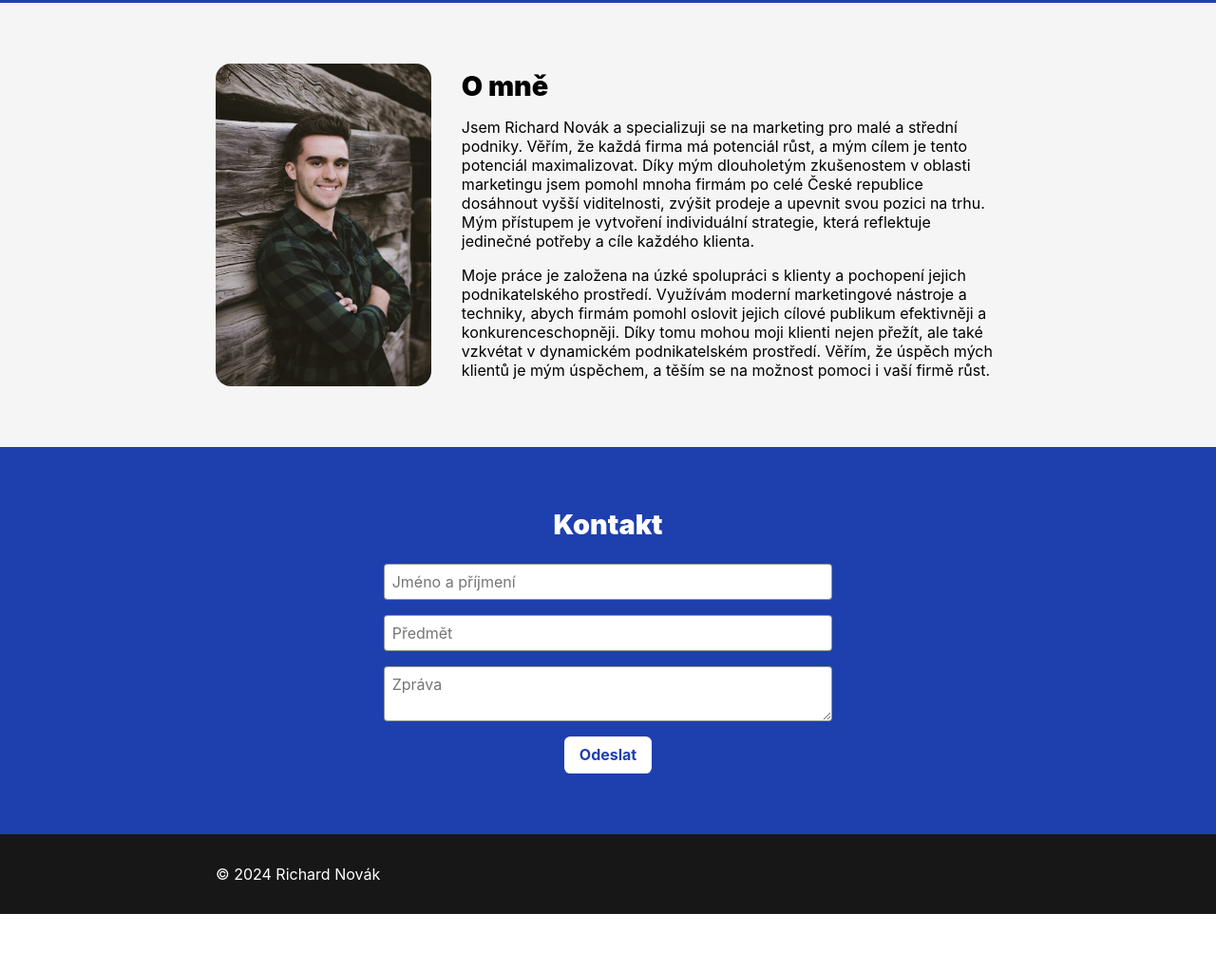
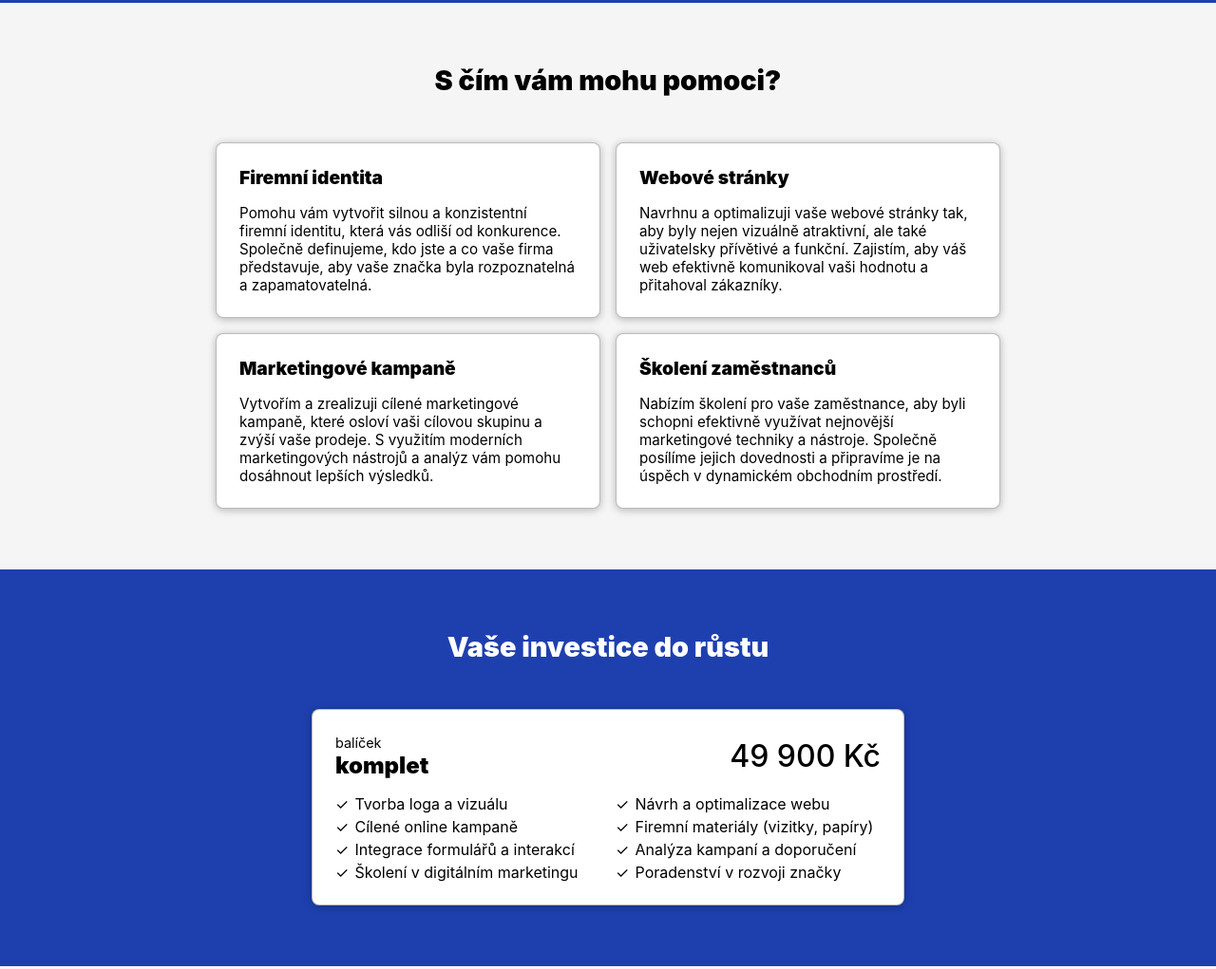
Before and after one commit to pervoj/tib-2024-pt-website, a plain HTML site: page index.html in a window 1280 px wide. Shown: the part 413-1434 px from the top of the page at 95% size. Before the commit the page ends 1376 px from the top, so only its background shows below. Drawn offline with Linux system fonts and the light colour scheme; a web font is replaced by a local one.

Commit message:
Add more sections

```diff
--- a/index.html
+++ b/index.html
@@ -21,6 +21,73 @@
         <a class="button" href="#contact">Kontaktujte mě</a>
       </div>
     </header>
+    <section class="offers">
+      <div class="wrapper">
+        <h2>S čím vám mohu pomoci?</h2>
+        <div class="content">
+          <div class="card">
+            <h3>Firemní identita</h3>
+            <p>
+              Pomohu vám vytvořit silnou a konzistentní firemní identitu, která
+              vás odliší od konkurence. Společně definujeme, kdo jste a co vaše
+              firma představuje, aby vaše značka byla rozpoznatelná a
+              zapamatovatelná.
+            </p>
+          </div>
+          <div class="card">
+            <h3>Webové stránky</h3>
+            <p>
+              Navrhnu a optimalizuji vaše webové stránky tak, aby byly nejen
+              vizuálně atraktivní, ale také uživatelsky přívětivé a funkční.
+              Zajistím, aby váš web efektivně komunikoval vaši hodnotu a
+              přitahoval zákazníky.
+            </p>
+          </div>
+          <div class="card">
+            <h3>Marketingové kampaně</h3>
+            <p>
+              Vytvořím a zrealizuji cílené marketingové kampaně, které osloví
+              vaši cílovou skupinu a zvýší vaše prodeje. S využitím moderních
+              marketingových nástrojů a analýz vám pomohu dosáhnout lepších
+              výsledků.
+            </p>
+          </div>
+          <div class="card">
+            <h3>Školení zaměstnanců</h3>
+            <p>
+              Nabízím školení pro vaše zaměstnance, aby byli schopni efektivně
+              využívat nejnovější marketingové techniky a nástroje. Společně
+              posílíme jejich dovednosti a připravíme je na úspěch v dynamickém
+              obchodním prostředí.
+            </p>
+          </div>
+        </div>
+      </div>
+    </section>
+    <section class="pricing">
+      <div class="wrapper">
+        <h2>Vaše investice do růstu</h2>
+        <div class="card">
+          <div class="title">
+            <div class="name">
+              <small>balíček</small>
+              <p>komplet</p>
+            </div>
+            <p class="price">49 900 Kč</p>
+          </div>
+          <ul class="included">
+            <li>Tvorba loga a vizuálu</li>
+            <li>Návrh a optimalizace webu</li>
+            <li>Cílené online kampaně</li>
+            <li>Firemní materiály (vizitky, papíry)</li>
+            <li>Integrace formulářů a interakcí</li>
+            <li>Analýza kampaní a doporučení</li>
+            <li>Školení v digitálním marketingu</li>
+            <li>Poradenství v rozvoji značky</li>
+          </ul>
+        </div>
+      </div>
+    </section>
     <section class="about">
       <div class="wrapper">
         <img class="portrait" src="images/portrait.jpg" alt="" />
--- a/style.css
+++ b/style.css
@@ -1,3 +1,5 @@
+/* ÚVOD */
+
 * {
   box-sizing: border-box;
   font-family: inherit;
@@ -23,6 +25,8 @@ img {
   margin-inline: auto;
   padding-inline: 1rem;
 }
+
+/* ZÁHLAVÍ */
 
 .header {
   background-color: #1e40af;
@@ -74,6 +78,8 @@ img {
   font-weight: 700;
 }
 
+/* O MNĚ */
+
 section {
   padding-block: 4rem;
 }
@@ -98,15 +104,24 @@ section {
   gap: 1rem;
 }
 
+@media (max-width: 600px) {
+  .about .wrapper {
+    grid-template-columns: 1fr;
+  }
+
+  .about img {
+    aspect-ratio: 16 / 9;
+    object-fit: cover;
+    object-position: 50% 20%;
+  }
+}
+
 h2 {
   font-size: 1.8rem;
   font-weight: 900;
 }
 
-.about .signature {
-  display: block;
-  height: 2.5rem;
-}
+/* KONTAKT */
 
 .contact {
   background-color: #1e40af;
@@ -137,8 +152,113 @@ form textarea {
   justify-self: center;
 }
 
+/* ZÁPATÍ */
+
 footer {
   padding-block: 2rem;
   background-color: #171717;
   color: white;
 }
+
+/* KOMPLEXNÍ ČÁST: NABÍDKA */
+
+.offers {
+  background-color: #f5f5f5;
+}
+
+.offers .wrapper {
+  display: grid;
+  gap: 3rem;
+}
+
+.offers h2 {
+  text-align: center;
+}
+
+.offers .content {
+  display: grid;
+  grid-template-columns: 1fr 1fr;
+  gap: 1rem;
+}
+
+@media (max-width: 600px) {
+  .offers .content {
+    grid-template-columns: 1fr;
+  }
+}
+
+.card {
+  display: grid;
+  gap: 1rem;
+  padding: 1.5rem;
+  border-radius: 0.5rem;
+  border: 1px solid #0004;
+  box-shadow: 0 0.1rem 0.5rem #0004;
+  background-color: white;
+  color: black;
+}
+
+.offers .card h3 {
+  font-size: 1.2rem;
+  font-weight: 900;
+}
+
+.offers .card p {
+  font-size: 0.95rem;
+}
+
+/* CENA */
+
+.pricing {
+  background-color: #1e40af;
+  color: white;
+}
+
+.pricing .wrapper {
+  display: grid;
+  gap: 3rem;
+  max-width: 65ch;
+}
+
+.pricing h2 {
+  text-align: center;
+}
+
+.pricing .title {
+  display: flex;
+  justify-content: space-between;
+  align-items: center;
+  gap: 1rem;
+}
+
+.pricing .name small {
+  font-size: 0.9rem;
+}
+
+.pricing .name p {
+  font-size: 1.5rem;
+  font-weight: 900;
+}
+
+.pricing .price {
+  font-size: 2rem;
+  font-weight: 500;
+}
+
+.pricing .included {
+  display: grid;
+  gap: 0.25rem 1rem;
+  grid-template-columns: 1fr 1fr;
+  list-style-type: none;
+}
+
+.pricing .included ::before {
+  content: "\2713";
+  padding-inline-end: 0.4rem;
+}
+
+@media (max-width: 600px) {
+  .pricing .included {
+    grid-template-columns: 1fr;
+  }
+}
```
